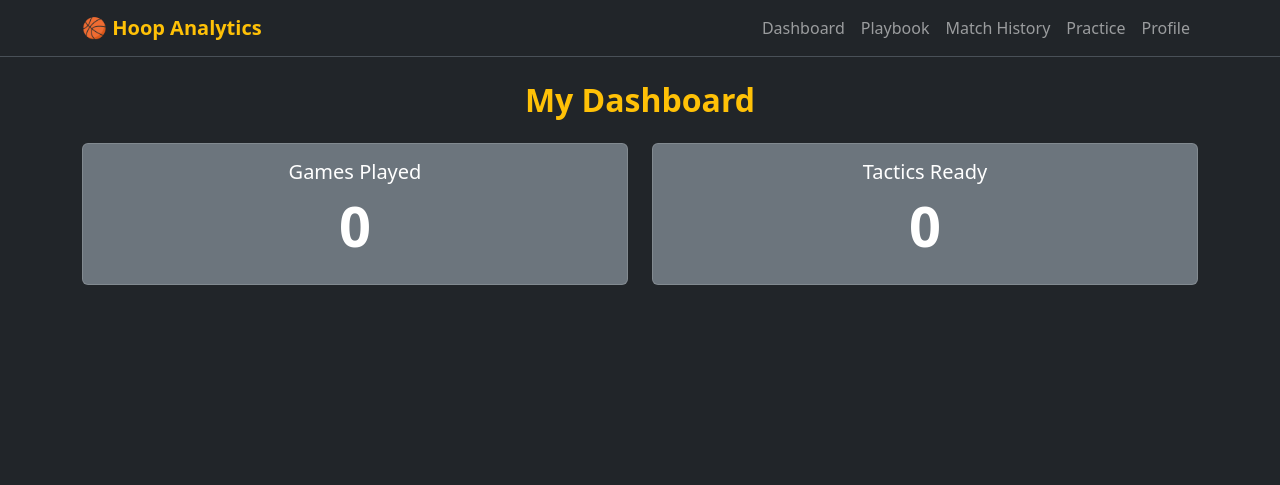
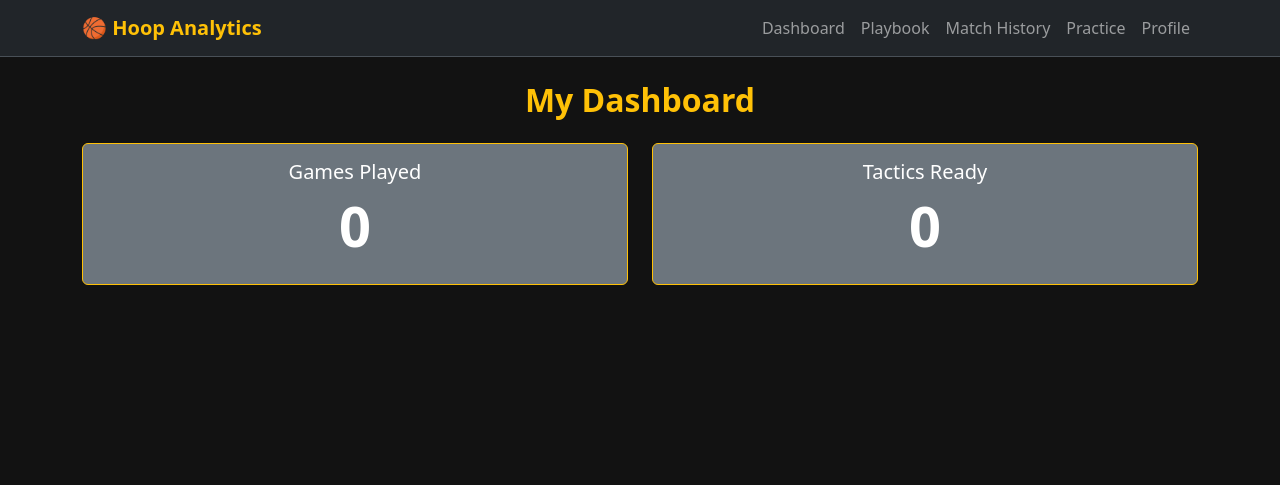
Before and after one commit to jamInwza007x/hoop-analytics, a Flask app: page / in a window 1280 px wide. Shown: the top 485 px of the page. Run offline with Flask 3, Linux system fonts and the light colour scheme.

Commit message:
Update custom CSS for Dashboard

```diff
--- /dev/null
+++ b/static/style.css
@@ -0,0 +1,15 @@
+body {
+    background-color: #121212; /* สีดำเข้มๆ ดุดัน */
+}
+
+/* ตกแต่งการ์ดสถิติ */
+.card {
+    border: 1px solid #ffc107; /* ขอบสีเหลืองทอง */
+    transition: transform 0.2s; /* เตรียมทำเอฟเฟกต์ */
+}
+
+/* เอฟเฟกต์เด้งๆ เวลาเอาเมาส์ไปชี้ที่การ์ด */
+.card:hover {
+    transform: scale(1.05);
+    box-shadow: 0 0 15px rgba(255, 193, 7, 0.5);
+}
--- a/templates/base.html
+++ b/templates/base.html
@@ -5,6 +5,7 @@
     <meta name="viewport" content="width=device-width, initial-scale=1.0">
     <title>Hoop Analytics</title>
     <link href="https://cdn.jsdelivr.net/npm/bootstrap@5.3.0/dist/css/bootstrap.min.css" rel="stylesheet">
+    <link rel="stylesheet" href="{{ url_for('static', filename='style.css') }}">
 </head>
 <body>
     <nav class="navbar navbar-expand-lg navbar-dark bg-dark border-bottom mb-4">
```
